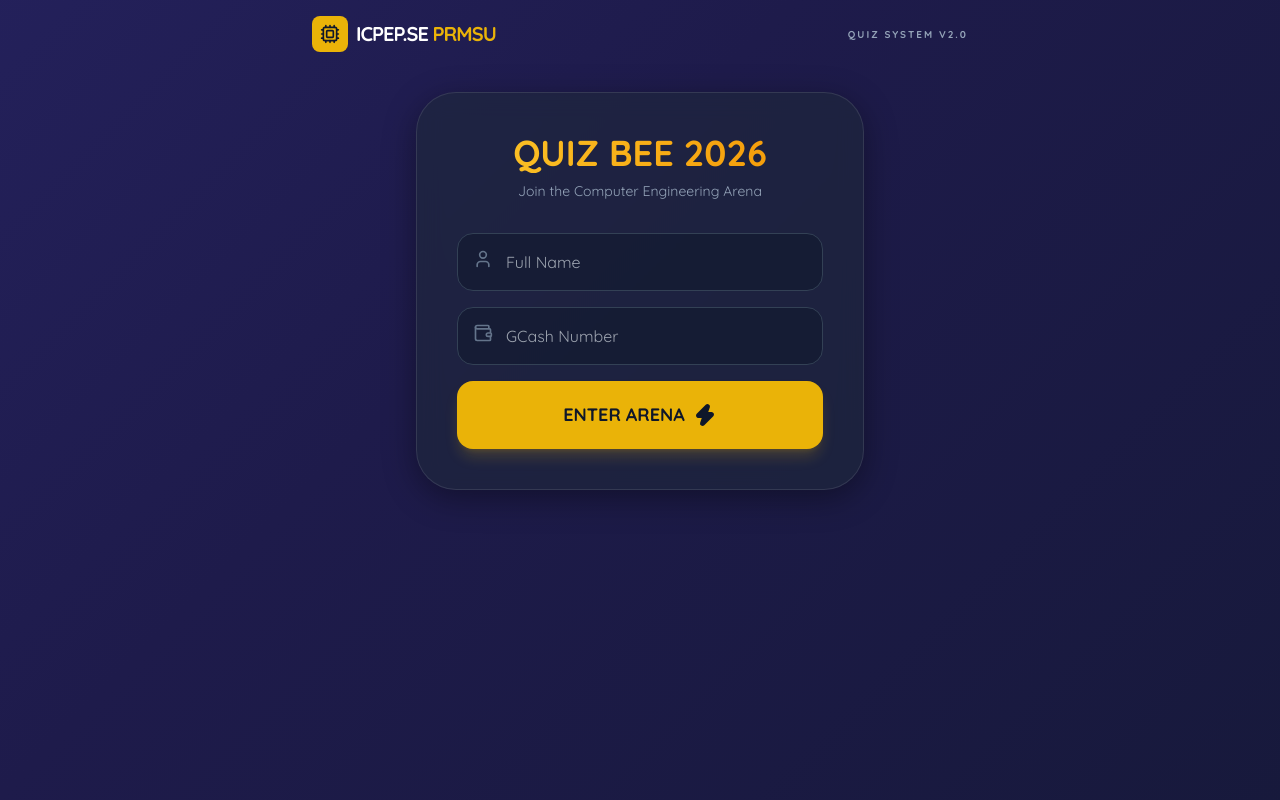
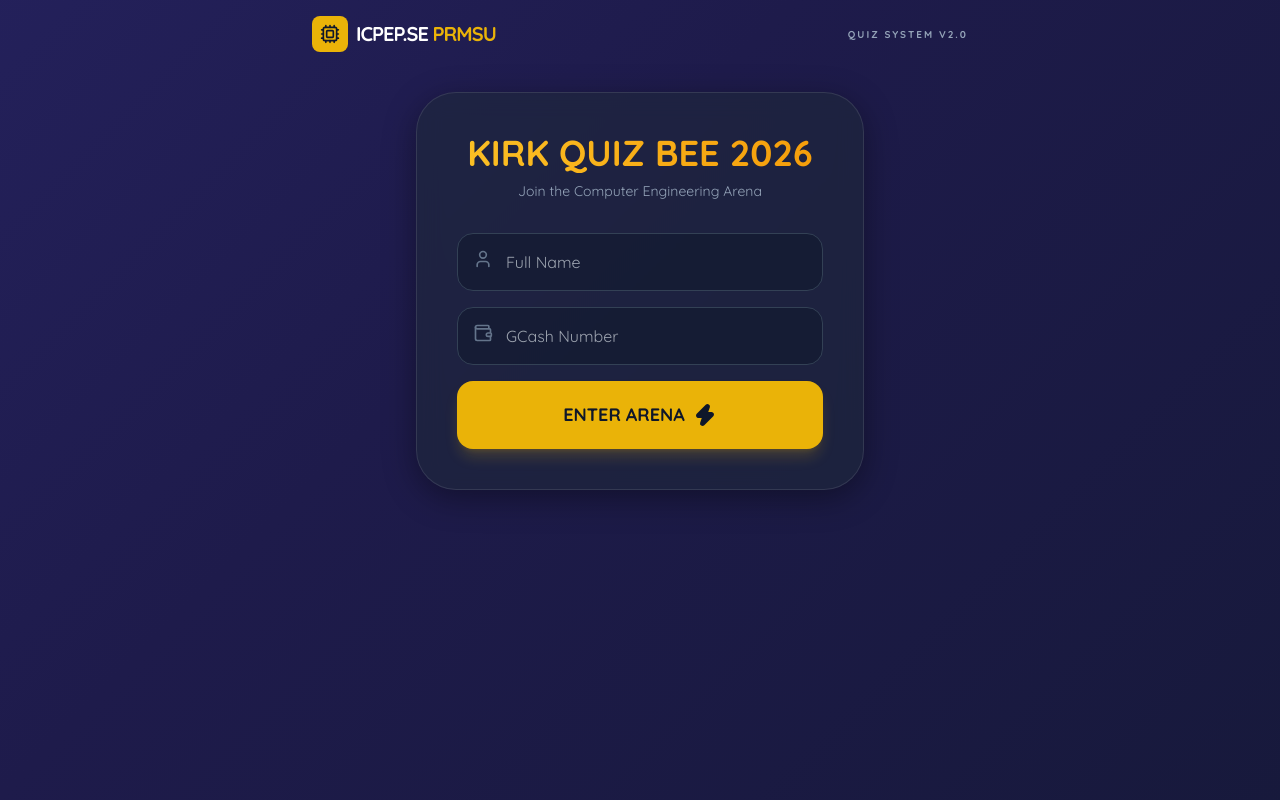
Before and after one commit to devprmsu/kirkquizbee, a website: page index.html in a window 1280 px wide. Drawn offline with nearby package versions, Linux system fonts and the light colour scheme; no server answers.

Commit message:
System Ayos

```diff
--- a/index.html
+++ b/index.html
@@ -29,7 +29,7 @@
 
     <div id="login-section" class="w-full max-w-md glass p-10 rounded-[2.5rem] mt-4 transition-all animate-in fade-in zoom-in duration-500">
         <div class="flex flex-col items-center mb-8">
-            <h1 class="text-4xl font-black prmsu-gradient mb-2 text-center">QUIZ BEE 2026</h1>
+            <h1 class="text-4xl font-black prmsu-gradient mb-2 text-center">KIRK QUIZ BEE 2026</h1>
             <p class="text-slate-400 text-sm">Join the Computer Engineering Arena</p>
         </div>
         <div class="space-y-4">
```
